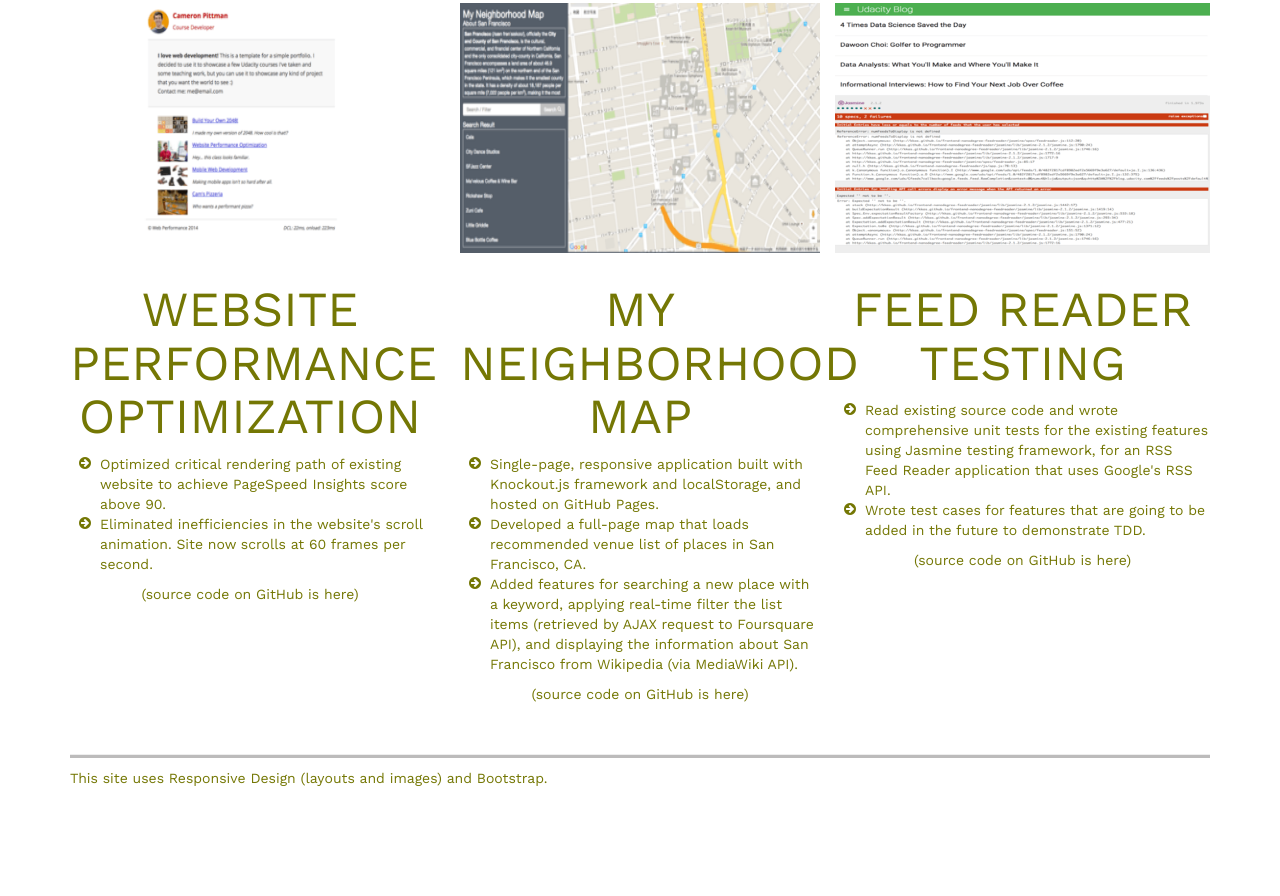
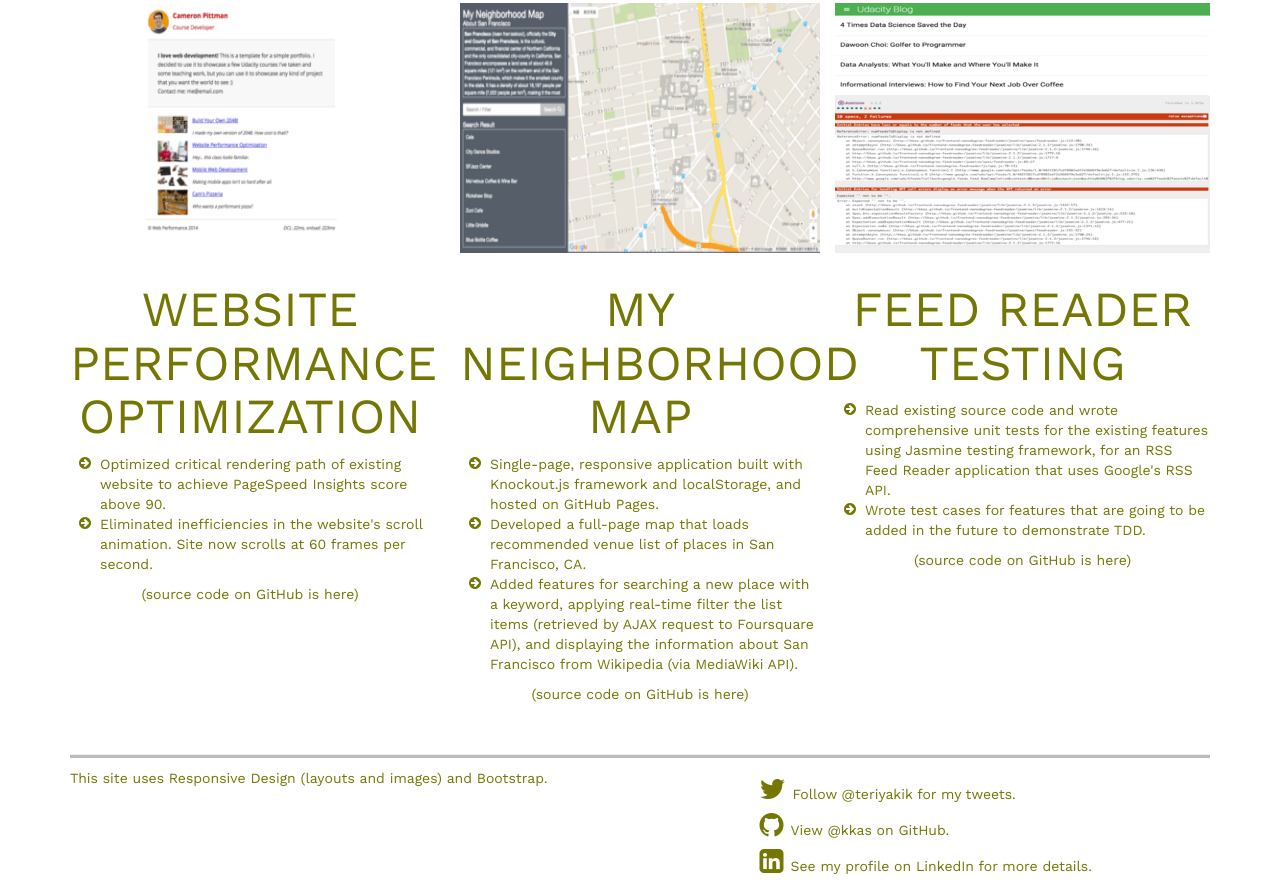
Before and after one commit to kkas/FEND-Project-P1-Build-A-Portfolio-Site, a website: page index.html in a window 1280 px wide. Shown: the part 1635-2531 px from the top of the page. Before the commit the page ends 2443 px from the top, so only its background shows below. Drawn offline with nearby package versions, Linux system fonts and the light colour scheme.

Commit message:
feat: add my contact info

```diff
--- a/css/style.css
+++ b/css/style.css
@@ -334,3 +334,52 @@ nav {
 .desc-list {
   text-align: left;
 }
+
+/***************************************/
+/* Footer                              */
+/***************************************/
+footer .show-comments {
+  text-align: center;
+}
+
+/* Apply when the screen size gets greater than 992px(md) and
+   the items are lined up vertically. */
+@media (min-width: 992px) {
+  footer .show-comments {
+    text-align: left;
+  }
+}
+
+.social {
+  list-style: none;
+  text-align: center;
+  padding: 0;
+}
+
+.social li {
+  display: inline-block;
+  margin: 0.5em;
+}
+
+.social p {
+  display: none;
+}
+
+/* Apply when the screen size gets greater than 992px(md) and
+   the items are lined up vertically. */
+@media (min-width: 992px) {
+  .social {
+    list-style: none;
+    text-align: left;
+    padding: 0;
+  }
+
+  .social li {
+    display: list-item;
+  }
+
+  .social p {
+    display: inline;
+    margin-left: 0.5em;
+  }
+}
--- a/index.html
+++ b/index.html
@@ -237,8 +237,17 @@
 
       <!-- Footer -->
       <div class="row">
-        <footer class="col-md-12">
-          <p>This site uses Responsive Design (layouts and images) and Bootstrap.</p>
+        <footer>
+          <div class="col-md-7 show-comments">
+            <p>This site uses Responsive Design (layouts and images) and Bootstrap.</p>
+          </div>
+          <div class="col-md-5">
+            <ul class="social">
+              <li><a href="https://twitter.com/teriyakik/" target="_blank"><i class="fa fa-twitter fa-2x"></i></a><p>Follow <a href="https://twitter.com/teriyakik/" target="_blank">@teriyakik</a> for my tweets.</p></li>
+              <li><a href="https://github.com/kkas" target="_blank"><i class="fa fa-github fa-2x"></i></a><p>View <a href="https://github.com/kkas" target="_blank">@kkas</a> on GitHub.</p></li>
+              <li><a href="https://www.linkedin.com/in/kentakikui" target="_blank"><i class="fa fa-linkedin-square fa-2x"></i></a><p>See <a href="https://www.linkedin.com/in/kentakikui" target="_blank">my profile</a> on LinkedIn for more details.</p></li>
+            </ul>
+          </div>
         </footer>
       </div>
     </div>
```
